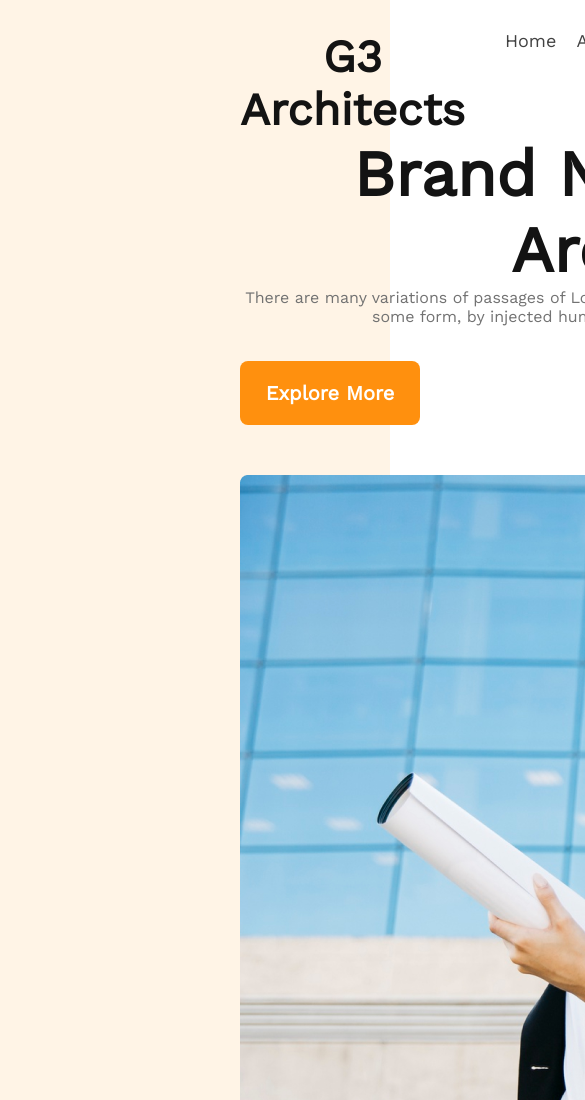
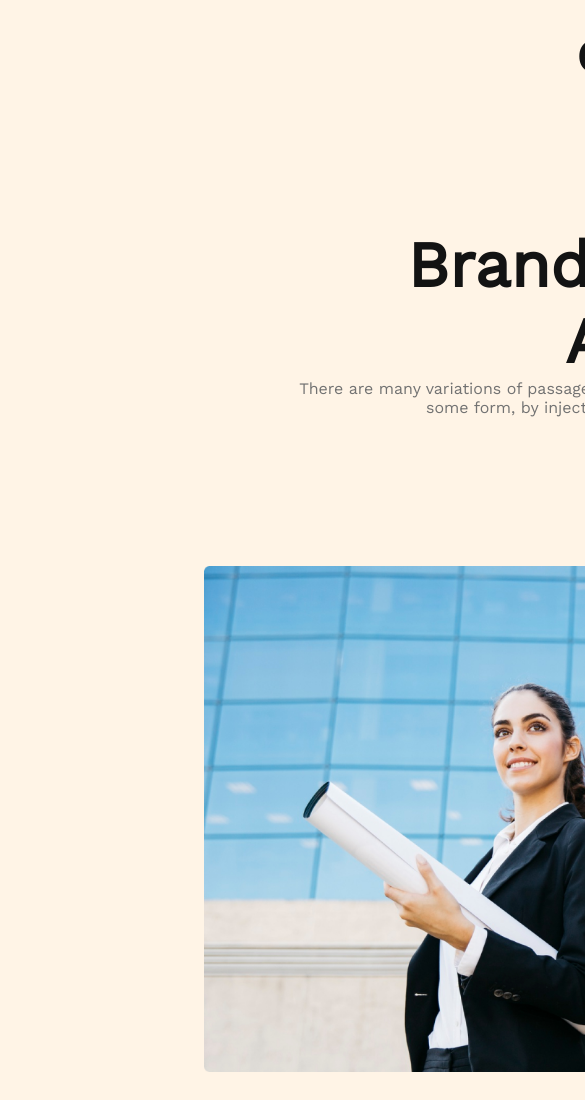
Before and after one commit to farhan-abdullah/g3-architects-site, a plain HTML site: page index.html in a window 390 px wide. Shown: the top 1100 px of the page, 585 px wide, since content can reach past the window. Drawn offline with nearby package versions, Linux system fonts and the light colour scheme.

Commit message:
half way done

```diff
--- a/styles/styles.css
+++ b/styles/styles.css
@@ -7,6 +7,7 @@
 }
 
 header {
+  width: 100%;
   text-align: center;
   background: rgba(255, 144, 14, 0.1);
 }
@@ -62,9 +63,10 @@ p {
 }
 .banner-img {
   margin-top: 50px;
-  width: 1440px;
-  height: 700px;
+  width: 100%;
+  height: 60vh;
   margin-bottom: 30px;
+  object-fit: contain;
 }
 /* end of header style */
 .second-section {
@@ -108,3 +110,30 @@ p {
   height: 78px;
   margin-bottom: 20px;
 }
+
+/*-----------------------
+     For small device
+ -----------------------*/
+@media screen and (max-width: 576px) {
+  .first-zone {
+    display: block;
+    margin: 0;
+  }
+  header {
+    width: 1450px;
+  }
+  nav {
+    flex-direction: column;
+    flex-grow: 1;
+  }
+  ul {
+    flex-direction: column;
+  }
+  .second-section {
+    flex-direction: column;
+  }
+  .four-img {
+    grid-template-columns: max-content;
+    gap: 20px 20px;
+  }
+}
```
